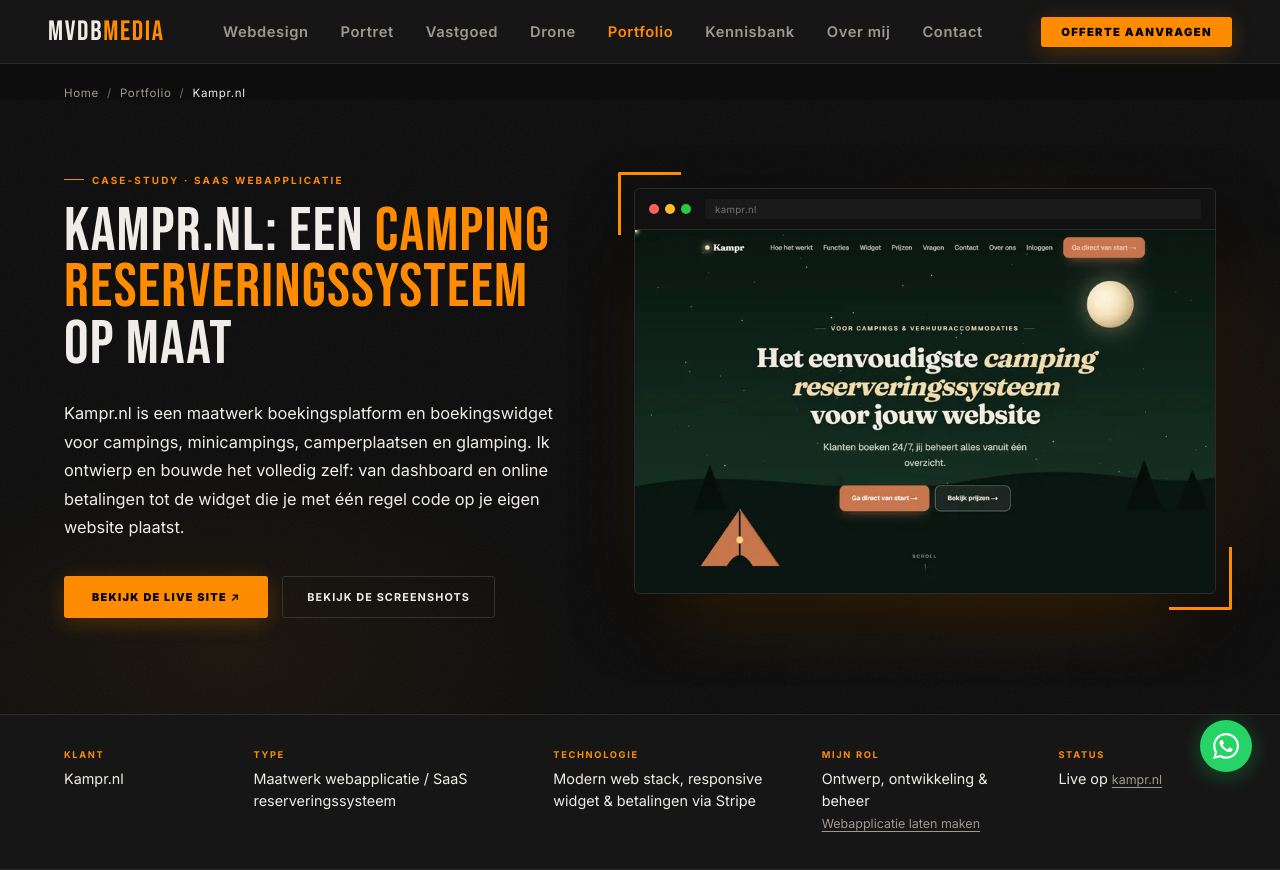
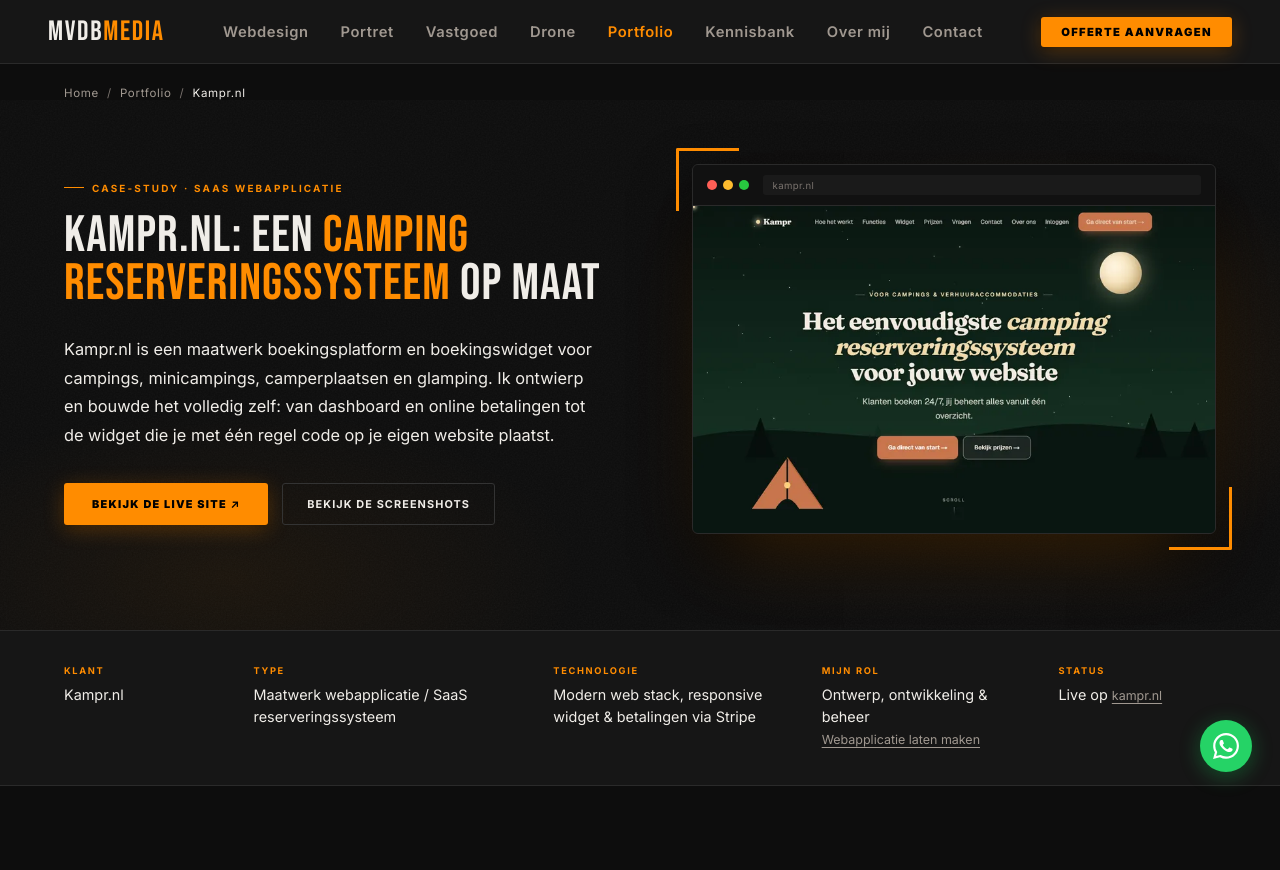
Before and after one commit to mvandenbosch1996/mvdbmedia, a website: page portfolio/kampr.html in a window 1280 px wide. Shown: the top 870 px of the page. Drawn offline with Linux system fonts and the light colour scheme.

Commit message:
fix(portfolio): resolve text overlap with image in Kampr hero section

```diff
--- a/portfolio/kampr.html
+++ b/portfolio/kampr.html
@@ -296,10 +296,12 @@
     .hero { position: relative; overflow: hidden; background: var(--bg-base); }
     .hero-glow { position: absolute; right: -10%; top: 5%; width: 60%; height: 90%; background: radial-gradient(ellipse at center, rgba(255,140,0,0.10) 0%, transparent 65%); pointer-events: none; }
     .hero-glow.l { right: auto; left: -12%; top: auto; bottom: -25%; height: 70%; background: radial-gradient(ellipse at center, rgba(255,140,0,0.06) 0%, transparent 65%); }
-    .hero-inner { position: relative; z-index: 2; max-width: 1280px; margin: 0 auto; padding: 64px 64px 96px; display: grid; grid-template-columns: minmax(0, 1fr) minmax(0, 1.15fr); gap: 64px; align-items: center; }
+    .hero-inner { position: relative; z-index: 2; max-width: 1280px; margin: 0 auto; padding: 64px 64px 96px; display: grid; grid-template-columns: minmax(0, 1.05fr) minmax(0, 1fr); gap: clamp(48px, 6vw, 88px); align-items: center; }
+    .hero-text { min-width: 0; max-width: 560px; }
+    .mock { min-width: 0; }
     .eyebrow { display: inline-flex; align-items: center; gap: 8px; margin-bottom: 18px; font-size: 0.62rem; font-weight: 700; letter-spacing: 0.22em; text-transform: uppercase; color: var(--orange); }
     .eyebrow::before { content: ''; display: block; width: 20px; height: 1px; background: var(--orange); }
-    .hero h1 { font-family: var(--font-display); font-weight: 400; font-size: clamp(2.7rem, 4.8vw, 4.9rem); line-height: 0.92; letter-spacing: 0.02em; color: var(--text-primary); margin-bottom: 26px; }
+    .hero h1 { font-family: var(--font-display); font-weight: 400; font-size: clamp(2.4rem, 4vw, 4.1rem); line-height: 0.95; letter-spacing: 0.02em; color: var(--text-primary); margin-bottom: 26px; overflow-wrap: break-word; }
     .hero h1 span { color: var(--orange); }
     .hero-lead { font-size: 1.02rem; line-height: 1.75; color: var(--text-primary); font-weight: 400; max-width: 52ch; margin-bottom: 34px; }
     .hero-actions { display: flex; gap: 14px; flex-wrap: wrap; }
```
